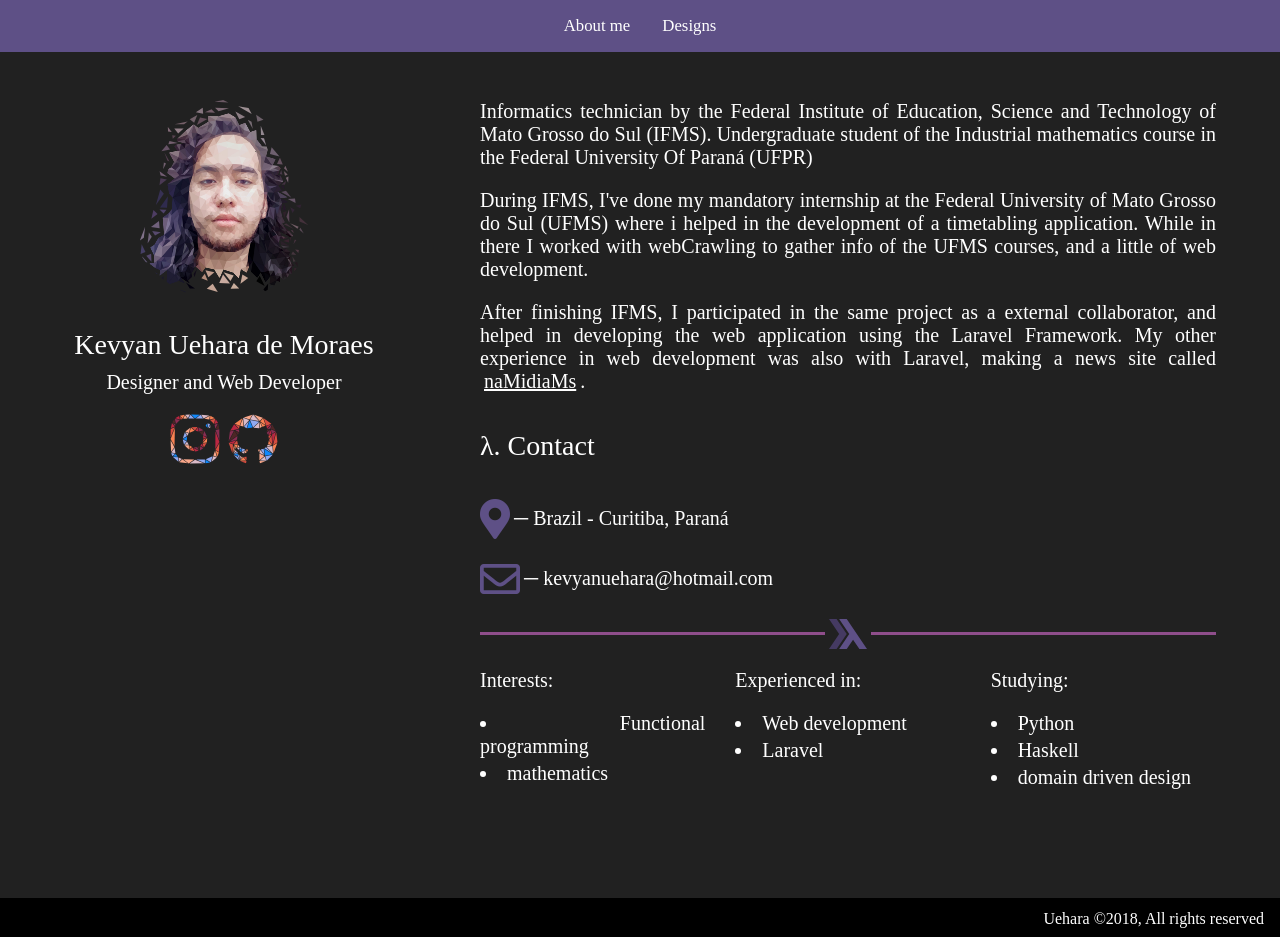
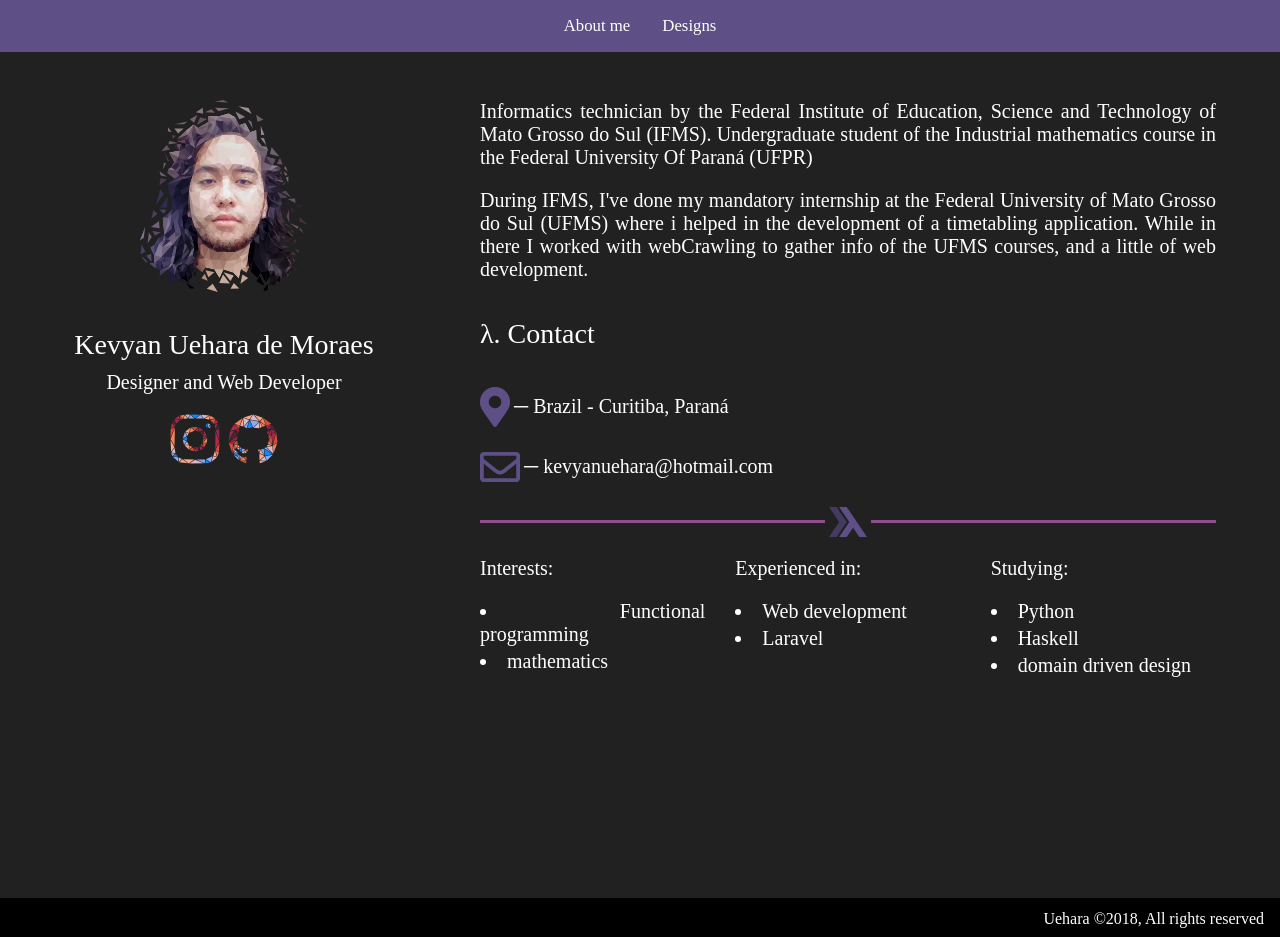
Before and after one commit to kevyanue/kevyanue.github.io, a Jekyll site: the page built from index.html, in a window 1280 px wide and 937 px high. Built offline with Jekyll 4.4.1, drawn with Linux system fonts in a browser that asks for light colours; nearby versions of some CDN libraries.

Commit message:
removed namidiams

```diff
--- a/index.html
+++ b/index.html
@@ -31,11 +31,6 @@ layout: default
                     <p>During IFMS, I've done my mandatory internship at the Federal University of Mato Grosso do Sul (UFMS)
                         where i helped in the development of a timetabling application.
                         While in there I worked with webCrawling to gather info of the UFMS courses, and a little of web development.
-                    </p>
-                    <p>
-                        After finishing IFMS, I participated in the same project as a external collaborator,
-                        and helped in developing the web application using the Laravel Framework. My other experience in web development was also with Laravel, making a news site called
-                        <a href="http://namidiams.com.br" class="white-link px-1">naMidiaMs</a>.
                     </p>
                     <h3 class="py-3 my-1"> &lambda;. Contact</h3>
                     <p>
```
Also changed, not shown: css/main.scss (line endings or trailing spaces).
